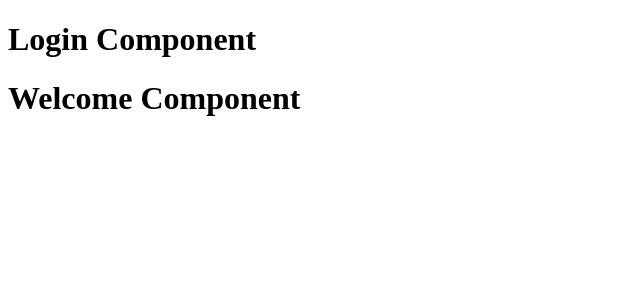
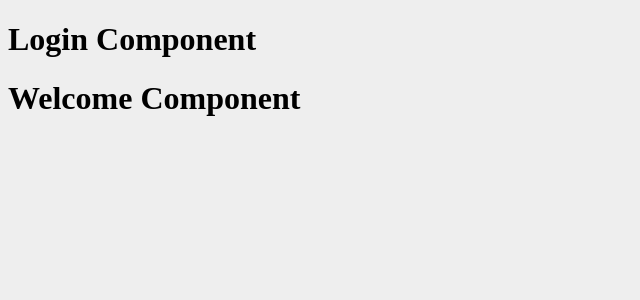
Before and after one commit to EyaNgoNdjip/fullstack-todo-app, a React (Create React App) app: page / in a window 1280 px wide. Shown: the top 300 px of the page, without its empty margins (0-640 px from the left). Built offline with nearby package versions, Linux system fonts and the light colour scheme.

Commit message:
Update body background-color

```diff
--- a/src/assets/css/index.css
+++ b/src/assets/css/index.css
@@ -0,0 +1,3 @@
+body {
+  background: #eee;
+}
```
